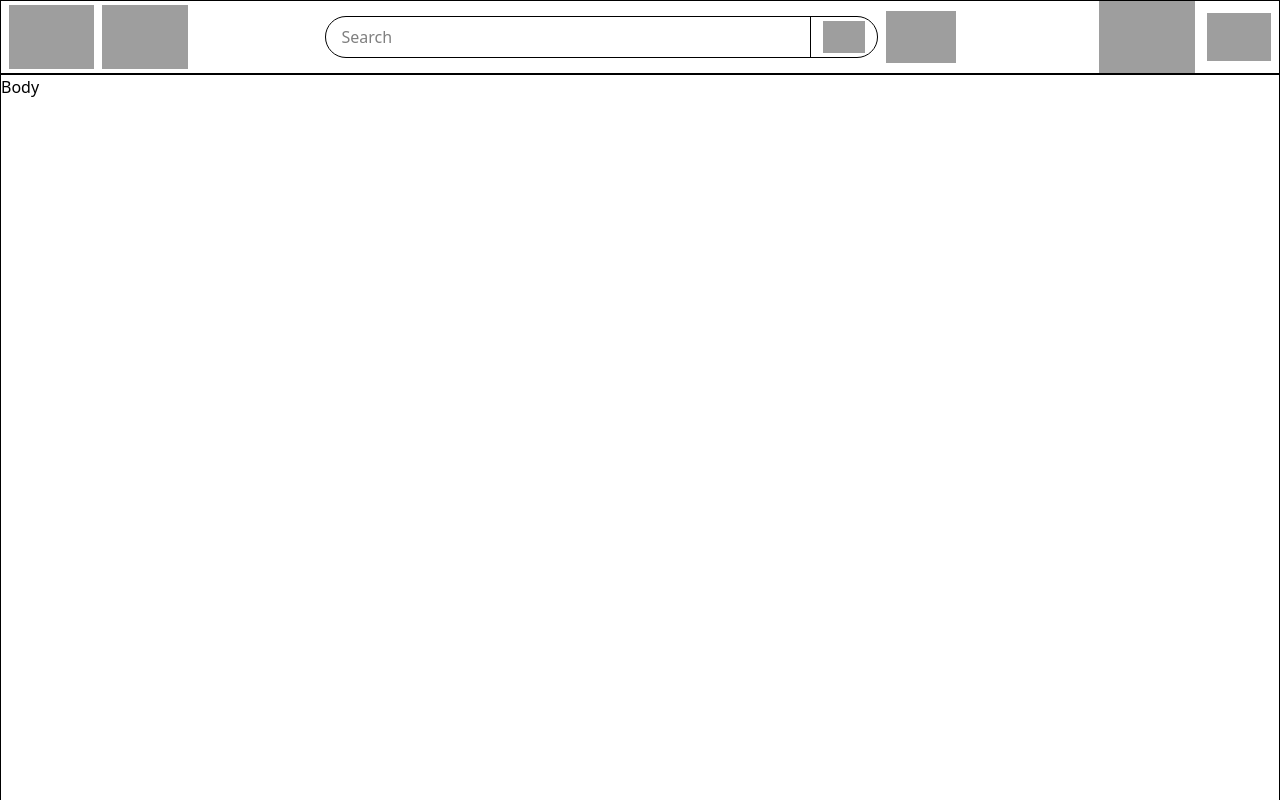
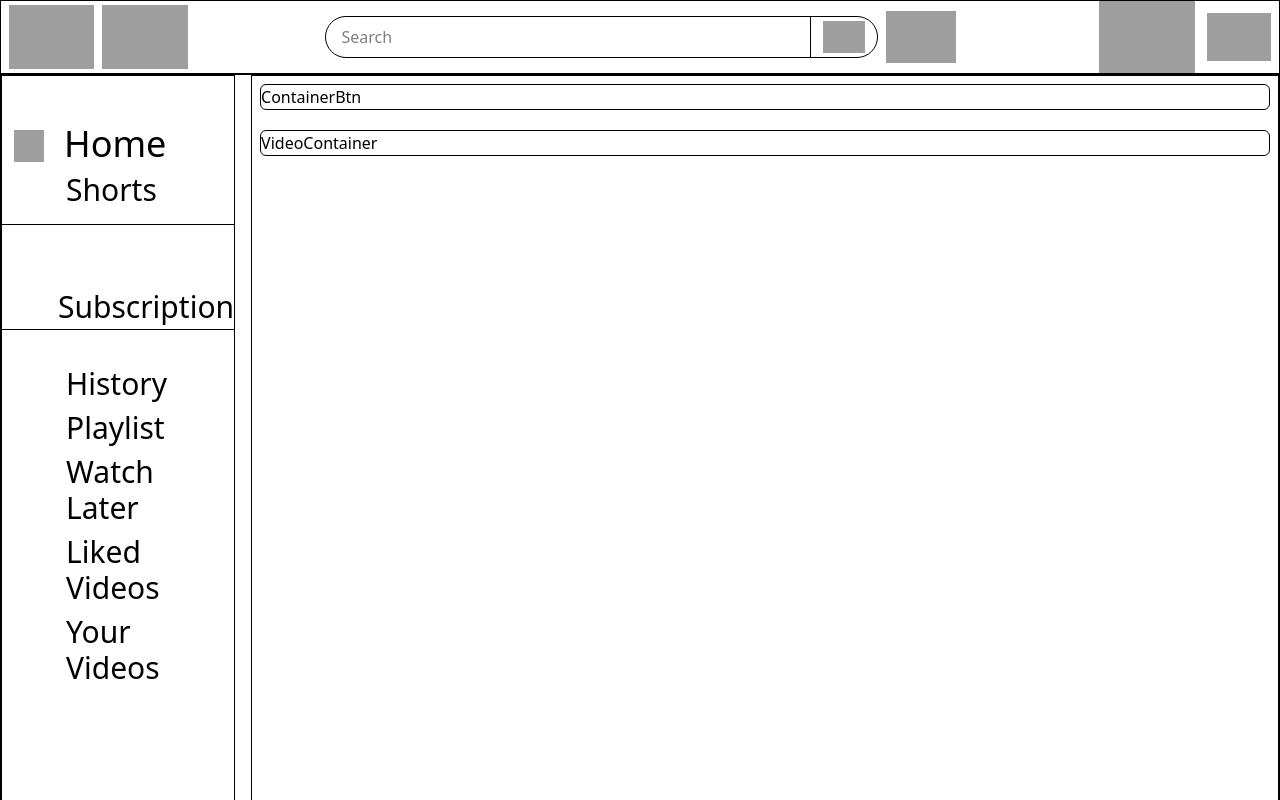
Before and after one commit to jhasawan02-cmyk/Youtube-Clone-namaste-react-, a React (Vite) app: page / in a window 1280 px wide. Built offline with nearby package versions, Linux system fonts and the light colour scheme; grey boxes are pictures that could not be loaded.

Commit message:
side bar made

```diff
--- a/src/Components/Body.jsx
+++ b/src/Components/Body.jsx
@@ -1,8 +1,13 @@
 import React from 'react'
+import Sidebar from './Sidebar'
+import MainContainer from './MainContainer'
 
 function Body() {
   return (
-    <div className='border h-11/12 w-full '>Body</div>
+    <div className='border h-11/12  flex w-full '>
+      <Sidebar />
+      <MainContainer />
+    </div>
   )
 }
 
--- /dev/null
+++ b/src/Components/ContainerBtn.jsx
@@ -0,0 +1,9 @@
+import React from 'react'
+
+function ContainerBtn() {
+  return (
+    <div className='border rounded-md'>ContainerBtn</div>
+  )
+}
+
+export default ContainerBtn
--- /dev/null
+++ b/src/Components/MainContainer.jsx
@@ -0,0 +1,14 @@
+import React from 'react'
+import ContainerBtn from './ContainerBtn'
+import VideoContainer from './VideoContainer'
+
+function MainContainer() {
+  return (
+    <div className='flex-10/12 border ml-4 p-2 '>
+        <ContainerBtn />
+        <VideoContainer />
+    </div>
+  )
+}
+
+export default MainContainer
--- /dev/null
+++ b/src/Components/Sidebar.jsx
@@ -0,0 +1,37 @@
+import React from "react";
+
+function Sidebar() {
+  return (
+    <div className="border  py-8 flex-2/12">
+      <div className="">
+        <div className="border-b p-3 mb-15 ">
+          <div className="flex">
+            <img
+              alt="image"
+              className="w-7.5 mt-2.5 h-8 "
+              src="https://encrypted-tbn0.gstatic.com/images?q=tbn:ANd9GcQR75_v-te2LMN2SYKNo5wlIm6XBACW75i-ww&s"
+            />
+            <h3 className="py-1 ml-5 text-4xl">Home</h3>
+          </div>
+          <h3 className="py-1 ml-13 text-3xl">Shorts</h3>
+        </div>
+
+        <div className="border-b py-1  text-3xl ">
+          <h3 className="ml-14">Subscription</h3>
+        </div>
+
+        <div className="p-3 text-3xl  mt-5">
+          <ul>
+            <li className="py-1 ml-13 text-3xl">History</li>
+            <li className="py-1 ml-13 text-3xl">Playlist</li>
+            <li className="py-1 ml-13 text-3xl">Watch Later</li>
+            <li className="py-1 ml-13 text-3xl">Liked Videos</li>
+            <li className="py-1 ml-13 text-3xl">Your Videos</li>
+          </ul>
+        </div>
+      </div>
+    </div>
+  );
+}
+
+export default Sidebar;
--- /dev/null
+++ b/src/Components/VideoContainer.jsx
@@ -0,0 +1,9 @@
+import React from 'react'
+
+function VideoContainer() {
+  return (
+    <div className='border mt-5 rounded-md'>VideoContainer</div>
+  )
+}
+
+export default VideoContainer
```
